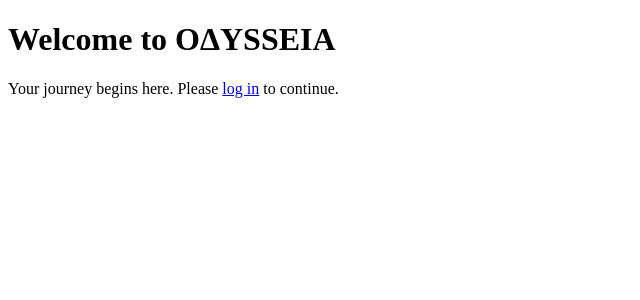
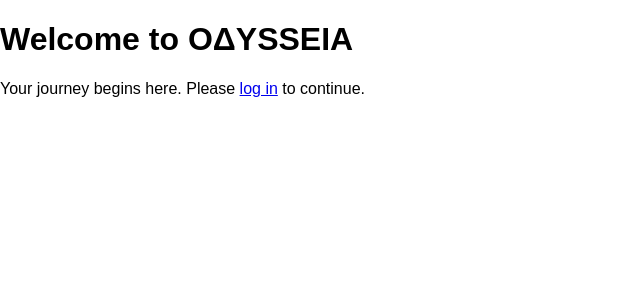
Before and after one commit to Melvinjayson/odysseia, a Next.js app in the folder odysseia-frontend/: page / in a window 1280 px wide. Shown: the top 300 px of the page, without its empty margins (0-640 px from the left). Built offline with nearby package versions, Linux system fonts and the light colour scheme.

Commit message:
Add required app/layout.tsx for Next.js App Router

```diff
--- /dev/null
+++ b/odysseia-frontend/app/layout.tsx
@@ -0,0 +1,12 @@
+export const metadata = {
+  title: 'OΔYSSEIA',
+  description: 'Odysseia AI Platform',
+};
+
+export default function RootLayout({ children }: { children: React.ReactNode }) {
+  return (
+    <html lang="en">
+      <body style={{ margin: 0, fontFamily: 'sans-serif' }}>{children}</body>
+    </html>
+  );
+}
```
